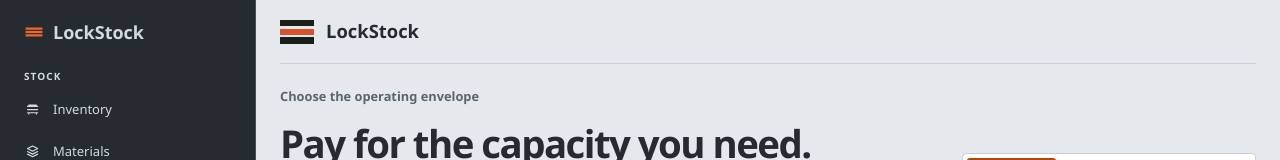
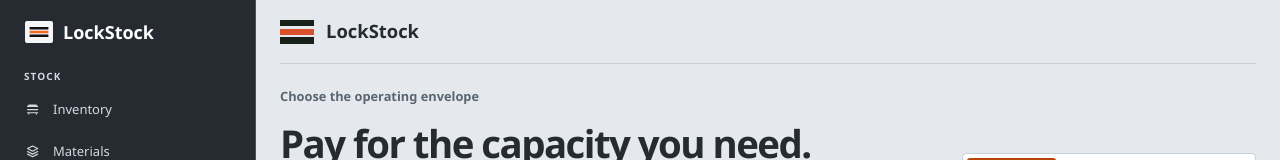
Before and after one commit to EvgeniiGolovanev/lockstock, a Next.js app: page /payment in a window 1280 px wide. Shown: the top 160 px of the page. Built offline with nearby package versions, Linux system fonts and the light colour scheme; no server answers.

Commit message:
style: restore black-orange-black brand mark on light badge

```diff
--- a/components/app-sidebar.module.css
+++ b/components/app-sidebar.module.css
@@ -1,7 +1,7 @@
 .sidebar:global(.shell-nav) { position: fixed; inset: 0 auto 0 0; z-index: 30; border-radius: 0; width: 16rem; height: 100dvh; margin: 0; padding: 0; background: #252b31; --ls-text: #f4f6f8; --ls-text-muted: #d2d9df; --ls-border: #46515c; --ls-primary-soft: #38434d; border: 0; border-right: 1px solid var(--ls-border); box-shadow: none; overflow-y: auto; }
 .sidebar .shell { display: flex; flex-direction: column; align-items: stretch; justify-content: flex-start; min-height: 100dvh; height: auto; padding: 12px; gap: 0; }
-.sidebar .brand { display: grid; grid-template-columns: 18px minmax(0,1fr); align-items: center; justify-items: start; gap: 10px; width: 100%; min-height: 40px; padding: 9px 10px; margin: 0 0 2px; background: transparent; border: 0; border-left: 3px solid transparent; box-shadow: none; color: var(--ls-text-muted); font-size: 13px; font-weight: 550; line-height: 1.25; text-align: left; letter-spacing: 0; }
-.sidebar .brand :global(.brand-mark) { width: 18px; height: 18px; padding: 0; border-radius: 0; background: transparent; fill: #f26522; }
+.sidebar .brand { display: grid; grid-template-columns: 28px minmax(0,1fr); align-items: center; justify-items: start; gap: 10px; width: 100%; min-height: 40px; padding: 9px 10px; margin: 0 0 2px; background: transparent; border: 0; border-left: 3px solid transparent; box-shadow: none; color: #fff; font-size: 13px; font-weight: 550; line-height: 1.25; text-align: left; letter-spacing: 0; }
+.sidebar .brand :global(.brand-mark) { width: 28px; height: 22px; padding: 4px; border-radius: 2px; background: #f4f6f8; fill: #111111; }
 .sidebar .brand :global(.brand-mark-accent) { fill: #f26522; }
 .brand .label { font-size: 18px; font-weight: 750; letter-spacing: 0; }
 .sidebar button:is(.brand, .signOut, .languageToggle):is(:hover, :active):not(:disabled) { background: var(--ls-primary-soft); color: var(--ls-text); border-color: transparent; box-shadow: none; }
@@ -24,7 +24,7 @@
 .sidebar[data-collapsed="true"] { width: 4.5rem; }
 .sidebar[data-collapsed="true"] .shell { padding: 10px; }
 .sidebar[data-collapsed="true"] .label, .sidebar[data-collapsed="true"] .groupTitle { display: none; }
-.sidebar[data-collapsed="true"] .brand { grid-template-columns: 18px; justify-content: center; padding-inline: 0; }
+.sidebar[data-collapsed="true"] .brand { grid-template-columns: 28px; justify-content: center; padding-inline: 0; }
 .sidebar[data-collapsed="true"] .navigation :global(.nav-link), .sidebar[data-collapsed="true"] :global(.nav-link) { grid-template-columns: 18px; justify-content: center; padding-inline: 0; min-height: 40px; }
 .sidebar[data-collapsed="true"] .group + .group { border-top: 1px solid var(--ls-border); margin-top: 8px; padding-top: 8px; }
 .sidebar[data-collapsed="true"] .utilityRow { flex-direction: column; gap: 4px; }
--- a/components/marketing-shell.module.css
+++ b/components/marketing-shell.module.css
@@ -3,7 +3,7 @@
 .scope :global(.landing-header) { position: sticky; top: 0; z-index: 20; background: #252b31; border-bottom: 1px solid #46515c; color: #fff; }
 .scope :global(.landing-header .landing-wrap), .scope :global(.landing-header-row) { display: grid; grid-template-columns: auto minmax(0,1fr) auto; align-items: center; gap: 1.5rem; min-height: 4.25rem; }
 .scope :global(.landing-brand) { display: inline-flex; align-items: center; gap: .6rem; color: inherit; font: 750 1.35rem/1.2 "Segoe UI",sans-serif; text-decoration: none; letter-spacing: -.04em; }
-.scope :global(.landing-brand-mark) { width: 2rem; height: 1.35rem; display: block; padding: 0; background: transparent; border: 0; fill: #f26522; border-radius: 0; }
+.scope :global(.landing-brand-mark) { width: 2.25rem; height: 1.65rem; display: block; padding: 4px; background: #f4f6f8; border: 0; fill: #111111; border-radius: 2px; }
 .scope :global(.landing-brand-mark-accent) { fill: #f26522; }
 .scope :global(.landing-brand-text) { font-weight: 750; letter-spacing: -.04em; }
 .scope :global(.landing-nav) { display: flex; align-items: center; justify-content: center; gap: 1.6rem; }
```
